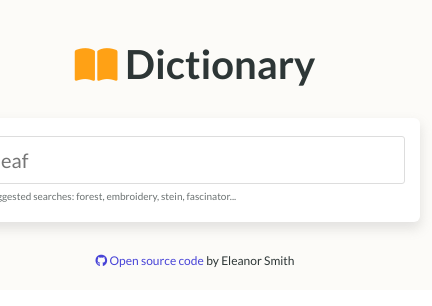
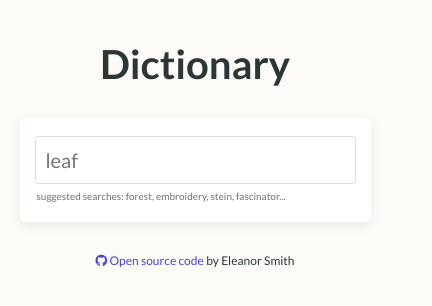
Before and after one commit to ElSmith7/dictionary-app, a React (Create React App) app: page / in a window 390 px wide. Shown: the top 306 px of the page, 432 px wide, since content can reach past the window. Built offline with nearby package versions, Linux system fonts and the light colour scheme; no server answers.

Commit message:
Improved responsive css with max-width and displaying icon

```diff
--- a/src/App.css
+++ b/src/App.css
@@ -33,10 +33,15 @@ footer a:hover {
   transition: all 0.2s ease-in-out;
 }
 
+.container {
+  width: 100%;
+  margin: 0 auto;
+  padding: 0;
+}
 .App {
+  padding: 0 auto;
+  background: var(--main-bg);
   font-family: "Lato", sans-serif;
-  width: 100%;
-  background: var(--main-bg);
   color: var(--primary-font);
 }
 
@@ -47,4 +52,8 @@ footer a:hover {
   footer {
     font-size: 12px;
   }
+  .App {
+    padding: 0 auto;
+    margin: 0;
+  }
 }
--- a/src/App.js
+++ b/src/App.js
@@ -3,10 +3,12 @@ import Dictionary from "./Dictionary";
 
 function App() {
   return (
+    <div className="container">
       <div className="App">
         <header>
           <h1>
-          <i className="fa-solid fa-book-open" /> Dictionary
+            <i className="fa-solid fa-book-open d-none d-md-inline" />{" "}
+            Dictionary
           </h1>
         </header>
         <div className="container">
@@ -23,6 +25,7 @@ function App() {
           by Eleanor Smith
         </footer>
       </div>
+    </div>
   );
 }
 
--- a/src/Dictionary.css
+++ b/src/Dictionary.css
@@ -1,9 +1,10 @@
 .dictionary section {
   background: white;
   padding: 30px;
-  margin: 30px auto;
+  max-width: 80%;
+  margin: 35px auto;
   border-radius: 6px;
-  box-shadow: 0px 6px 12px 1px rgba(131, 131, 131, 0.2);
+  box-shadow: 0px 4px 10px 1px rgba(131, 131, 131, 0.1);
 }
 .dictionary input {
   width: 100%;
@@ -26,6 +27,7 @@
 @media (max-width: 900px) {
   .dictionary section {
     margin: 30px auto;
+    max-width: 90%;
     padding: 18px 15px;
   }
   .dictionary input {
--- a/src/index.css
+++ b/src/index.css
@@ -1,19 +1,13 @@
 body {
-  margin: 0;
   font-family: -apple-system, BlinkMacSystemFont, "Segoe UI", "Roboto", "Oxygen",
     "Ubuntu", "Cantarell", "Fira Sans", "Droid Sans", "Helvetica Neue",
     sans-serif;
   -webkit-font-smoothing: antialiased;
   -moz-osx-font-smoothing: grayscale;
+  background: var(--main-bg);
 }
 
 code {
   font-family: source-code-pro, Menlo, Monaco, Consolas, "Courier New",
     monospace;
 }
-
-@media (max-width: 900px) {
-  body {
-    margin: 0 -42px;
-  }
-}
```
Lines whose indentation alone changed are shown as unchanged.
